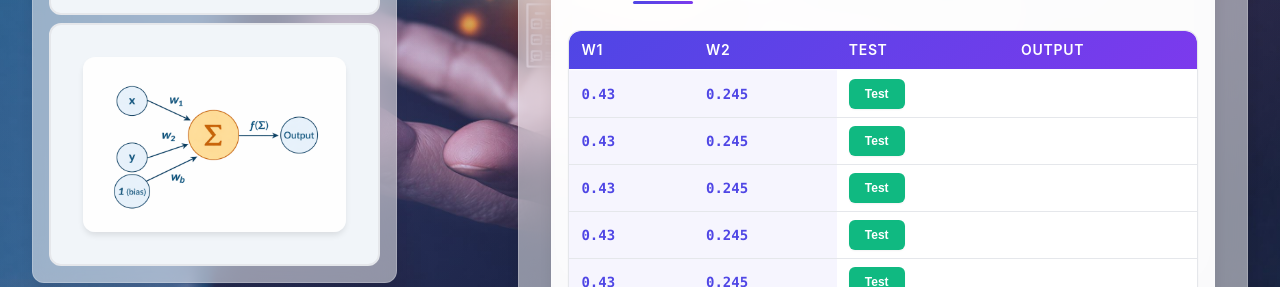
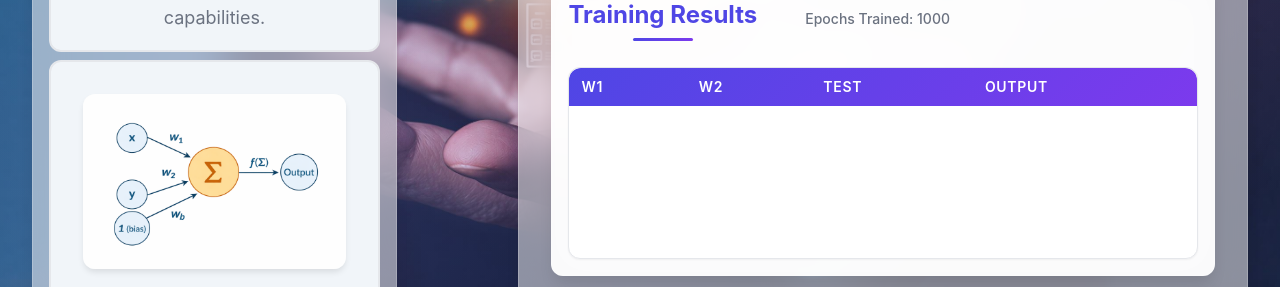
Before and after one commit to ABF00711/XOR-AI-ML-, a React (Create React App) app in the folder frontend/: page /dashboard in a window 1280 px wide. Shown: the part 513-800 px from the top of the page. Built offline with nearby package versions, Linux system fonts and the light colour scheme.

Commit message:
refactor(App.js): modify to add PerceptronProvider

```diff
--- a/frontend/src/App.js
+++ b/frontend/src/App.js
@@ -1,13 +1,15 @@
 import './App.css';
-import UserProvider from './Context';
+import UserProvider from './Context/user';
 import {BrowserRouter, Route, Routes} from 'react-router-dom';
 import Login from './Pages/Login';
 import Register from './Pages/Register';
 import Dashboard from './Pages/Dashboard';
+import PerceptronProvider from './Context/perceptron';
 
 function App() {
   return (
     <UserProvider>
+      <PerceptronProvider>
         <div className="App">
           <BrowserRouter>
             <Routes>
@@ -17,6 +19,7 @@ function App() {
             </Routes>
           </BrowserRouter>
         </div>
+      </PerceptronProvider>
     </UserProvider>
   );
 }
--- a/frontend/src/Pages/Dashboard/index.js
+++ b/frontend/src/Pages/Dashboard/index.js
@@ -3,8 +3,8 @@ import useAuth from '../../Hook/useAuth';
 import "./index.css";
 
 function Dashboard() {
+    const navigate = useNavigate();
     const { user, logout } = useAuth();
-    const navigate = useNavigate();
 
     const handleLogout = () => {
         logout();
@@ -93,36 +93,6 @@ function Dashboard() {
                                         </tr>
                                     </thead>
                                     <tbody>
-                                        <tr>
-                                            <td>0.43</td>
-                                            <td>0.245</td>
-                                            <td><button>Test</button></td>
-                                            <td></td>
-                                        </tr>
-                                        <tr>
-                                            <td>0.43</td>
-                                            <td>0.245</td>
-                                            <td><button>Test</button></td>
-                                            <td></td>
-                                        </tr>
-                                        <tr>
-                                            <td>0.43</td>
-                                            <td>0.245</td>
-                                            <td><button>Test</button></td>
-                                            <td></td>
-                                        </tr>
-                                        <tr>
-                                            <td>0.43</td>
-                                            <td>0.245</td>
-                                            <td><button>Test</button></td>
-                                            <td></td>
-                                        </tr>
-                                        <tr>
-                                            <td>0.43</td>
-                                            <td>0.245</td>
-                                            <td><button>Test</button></td>
-                                            <td></td>
-                                        </tr>
 
                                     </tbody>
                                 </table>
```
Lines whose indentation alone changed are shown as unchanged.
